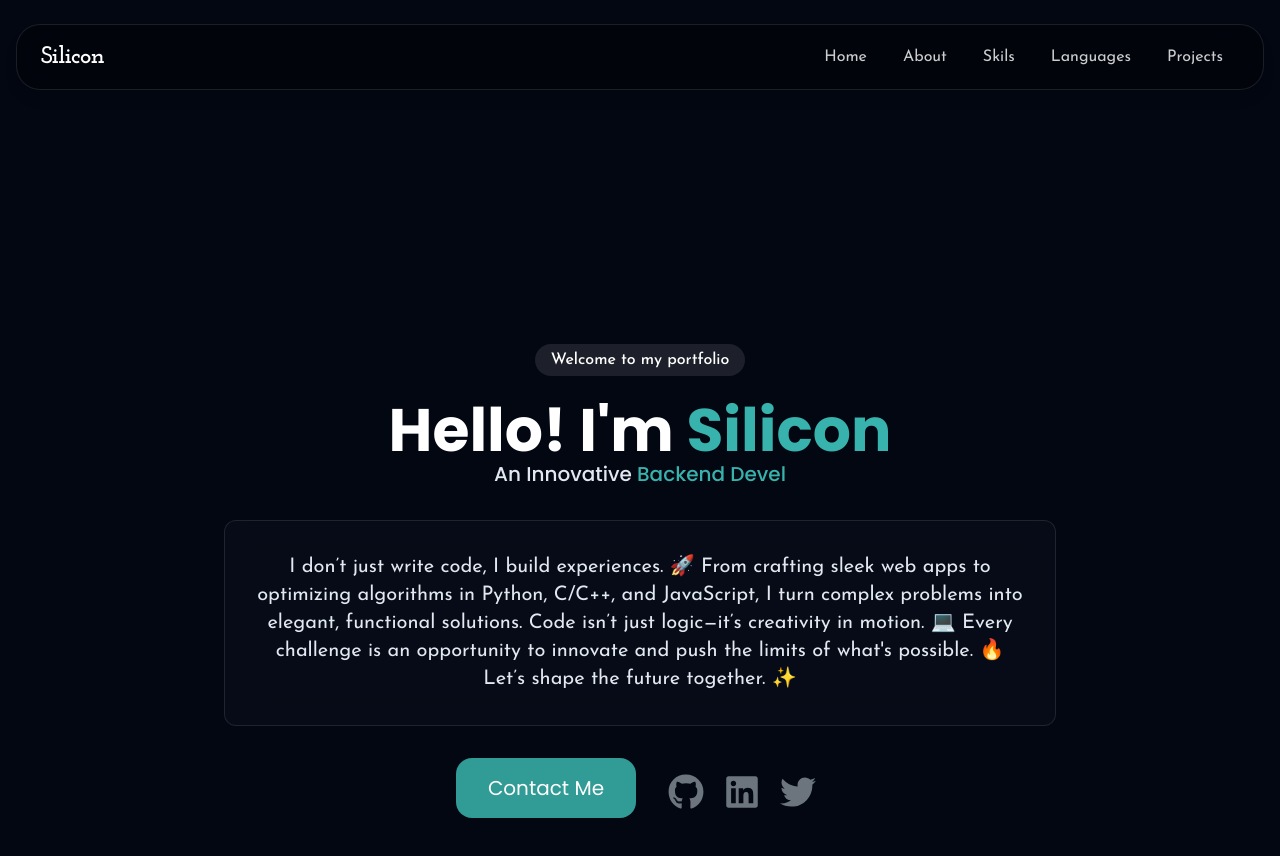
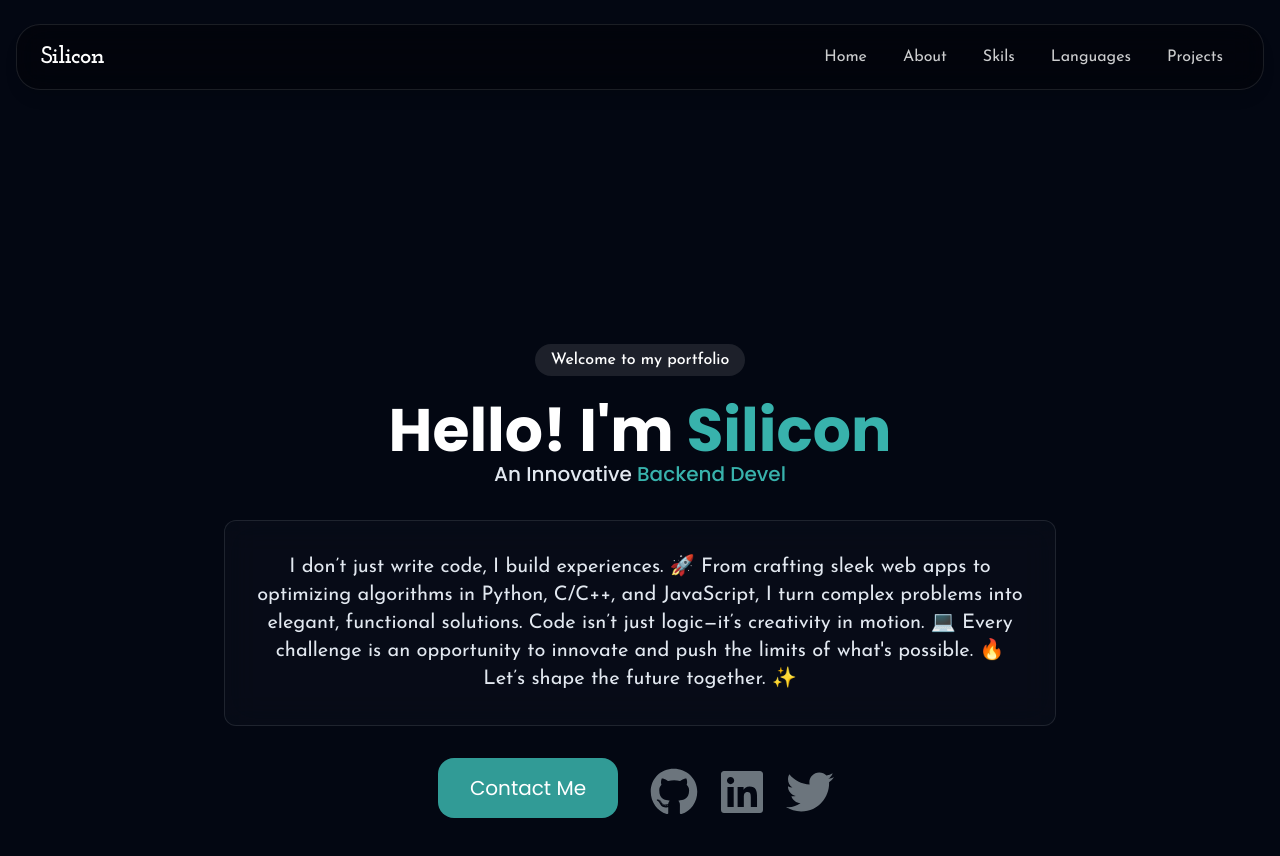
Before and after one commit to CoderSilicon/SIlicon3_3rd, a React (Vite) app: page / in a window 1280 px wide. Shown: the top 856 px of the page. Built offline with nearby package versions, Linux system fonts and the light colour scheme.

Commit message:
sixth commit

```diff
--- a/src/components/FirstPage.jsx
+++ b/src/components/FirstPage.jsx
@@ -100,7 +100,7 @@ const FirstPage = () => {
                     key={social.label}
                     aria-label={social.label}
                     href={social.href}
-                    className="bg-none border-none lg:text-4xl lg:hover:text-5xl transition-all sm:text-5xl mx-2  text-[#6c757d] cursor-pointer text-2xl lg:hover:text-slate-100 "
+                    className="bg-none border-none text-4xl lg:hover:text-5xl transition-all sm:text-5xl mx-2  text-[#6c757d] cursor-pointer lg:hover:text-slate-100 "
                   >
                     <social.icon />
                   </button>
```
